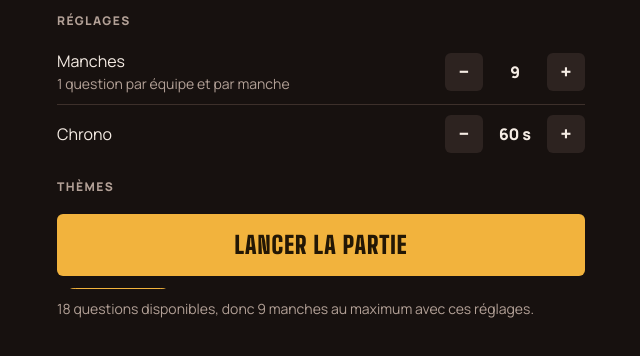
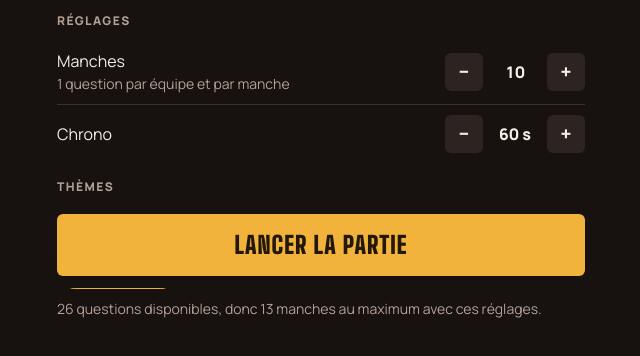
Before and after one commit to AlexLA92/devine-neuf, a plain HTML site: page index.html in a window 1280 px wide. Shown: the part 512-868 px from the top of the page, 319-959 px from the left. Drawn offline with Linux system fonts and the light colour scheme.

Commit message:
Ajoute 8 questions et autorise les listes ouvertes
Questions : Disney avant 2000, Scorsese, Hunger Games, Lynch, Les Huit Salopards,
Cités libres d'Essos, Disney 2010 à 2019, De Niro. Le skill lit maintenant les
questions validées dans Notion et ne passe plus par une session cloud.

Co-Authored-By: Claude Opus 5.5 <noreply@anthropic.com>
Claude-Session: https://claude.ai/code/session_01EG5VMuh6i1pjZkS35mf24W

```diff
--- a/index.html
+++ b/index.html
@@ -192,7 +192,7 @@ body { margin: 0; }
 <div id="sheet"></div>
 
 <script>
-// Questions from the Notion "Banque de questions" (statut != Rejetée), 2026-11-15.
+// Questions from the Notion "Banque de questions" (statut = Validée). A list can be open: other right answers exist but do not count.
 // "a": the 9 answers separated by " ; ". Inside one answer, "|" separates the accepted spellings (the first one is shown).
 const BANK = [
   {q:"Vice-Versa 2 : les 9 émotions de Riley",c:"Personnages",d:"Facile",a:"Joie|Joy ; Tristesse|Sadness ; Colère|Anger ; Peur|Fear ; Dégoût|Disgust ; Anxiété|Anxiety ; Envie|Envy ; Ennui ; Embarras|Embarrassment"},
@@ -213,6 +213,14 @@ const BANK = [
   {q:"Oscar du meilleur film, cérémonies 2016 à 2024",c:"Récompenses",d:"Difficile",a:"Spotlight ; Moonlight ; La Forme de l'eau|The Shape of Water ; Green Book ; Parasite ; Nomadland ; CODA ; Everything Everywhere All at Once ; Oppenheimer"},
   {q:"Oscar du meilleur acteur, cérémonies 2016 à 2024",c:"Acteurs",d:"Difficile",a:"Leonardo DiCaprio ; Casey Affleck ; Gary Oldman ; Rami Malek ; Joaquin Phoenix ; Anthony Hopkins ; Will Smith ; Brendan Fraser ; Cillian Murphy"},
   {q:"Les 9 James Bond avec Pierce Brosnan ou Daniel Craig",c:"Sagas",d:"Moyen",a:"GoldenEye|Golden Eye ; Demain ne meurt jamais|Tomorrow Never Dies ; Le monde ne suffit pas|The World Is Not Enough ; Meurs un autre jour|Die Another Day ; Casino Royale ; Quantum of Solace ; Skyfall ; 007 Spectre|Spectre ; Mourir peut attendre|No Time to Die"},
+  {q:"9 classiques d'animation Disney sortis avant 2000",c:"Films",d:"Facile",a:"Blanche-Neige et les Sept Nains|Blanche-Neige|Snow White ; Pinocchio ; Bambi ; Cendrillon|Cinderella ; Le Livre de la jungle|The Jungle Book ; La Petite Sirène|The Little Mermaid ; La Belle et la Bête|Beauty and the Beast ; Aladdin ; Le Roi lion|The Lion King"},
+  {q:"9 films de Martin Scorsese",c:"Films",d:"Moyen",a:"Taxi Driver ; Raging Bull ; Les Affranchis|Goodfellas ; Casino ; Gangs of New York ; Les Infiltrés|The Departed ; Shutter Island ; Le Loup de Wall Street|The Wolf of Wall Street ; Killers of the Flower Moon"},
+  {q:"Hunger Games : 9 spécialités des districts",c:"Sagas",d:"Moyen",a:"Luxe|Bijoux ; Technologie|Électronique ; Pêche|Poisson ; Énergie|Électricité ; Bois|Forêt|Papier ; Textile|Tissu|Vêtements ; Élevage|Bétail ; Agriculture|Fruits|Coton ; Charbon|Mines"},
+  {q:"Les 9 premiers longs métrages de David Lynch",c:"Films",d:"Difficile",a:"Eraserhead ; Elephant Man|The Elephant Man ; Dune ; Blue Velvet ; Sailor et Lula|Wild at Heart ; Twin Peaks: Fire Walk with Me|Twin Peaks|Twin Peaks le film ; Lost Highway ; Une histoire vraie|The Straight Story ; Mulholland Drive"},
+  {q:"Les Huit Salopards : les interprètes des 8 salopards + la guest star cachée",c:"Acteurs",d:"Difficile",a:"Samuel L. Jackson|Jackson ; Kurt Russell|Russell ; Jennifer Jason Leigh|Leigh ; Walton Goggins|Goggins ; Demián Bichir|Bichir ; Tim Roth|Roth ; Michael Madsen|Madsen ; Bruce Dern|Dern ; Channing Tatum|Tatum"},
+  {q:"Game of Thrones : les 9 Cités libres d'Essos",c:"Séries",d:"Difficile",a:"Braavos ; Pentos ; Volantis ; Myr ; Lys ; Tyrosh ; Qohor ; Norvos ; Lorath"},
+  {q:"Les 9 films d'animation Disney sortis de 2010 à 2019 (hors Pixar)",c:"Films",d:"Moyen",a:"Raiponce|Tangled ; Winnie l'ourson|Winnie the Pooh ; Les Mondes de Ralph|Wreck-It Ralph ; La Reine des neiges|Frozen ; Les Nouveaux Héros|Big Hero 6 ; Zootopie|Zootopia ; Vaiana|Moana ; Ralph 2.0|Ralph Breaks the Internet ; La Reine des neiges 2|Frozen 2"},
+  {q:"9 films avec Robert De Niro",c:"Acteurs",d:"Moyen",a:"Taxi Driver ; Le Parrain 2|Le Parrain, 2e partie|The Godfather Part II ; Voyage au bout de l'enfer|The Deer Hunter ; Raging Bull ; Il était une fois en Amérique|Once Upon a Time in America ; Les Affranchis|Goodfellas ; Heat ; Casino ; Mon beau-père et moi|Meet the Parents"},
 ].map((x, i) => {
   const answers = x.a.split(" ; ").map(s => s.split("|"));
   // alts: other accepted spellings, shown small under the answer so the team that holds the phone can judge
```
Also changed, not shown: 1 other file.
